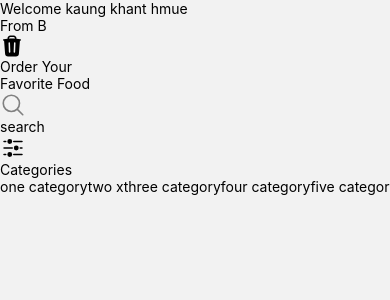
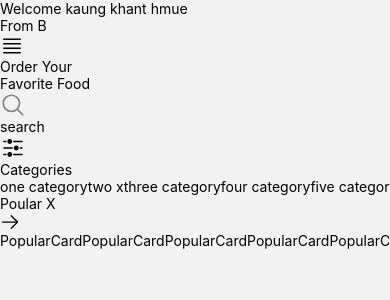
Before and after one commit to KaungKhanthmue/B-native, a React Native app: screen /Home in a window 390 px wide. Shown: the top 300 px of the page. Built offline with nearby package versions, Linux system fonts and the light colour scheme.

Commit message:
add popular

```diff
--- a/data.json
+++ b/data.json
@@ -10,5 +10,13 @@
     { "name": "eight category" },
     { "name": "nine category" },
     { "name": "ten category" }
+  ],
+  "popularxs":[
+    { "name": "one x"},
+    { "name": "two x"},
+    { "name": "three x"},
+    { "name": "four x"},
+    { "name": "five x"},
+    { "name": "six x"}
   ]
 }
--- a/screens/Home/HomeScreen.js
+++ b/screens/Home/HomeScreen.js
@@ -10,10 +10,13 @@ import { SafeAreaView } from "react-native-safe-area-context";
 import {
   AdjustmentsHorizontalIcon,
   TrashIcon,
+  Bars4Icon,
+  ArrowRightIcon
 } from "react-native-heroicons/solid";
 import { SvgXml } from "react-native-svg";
-import { categories } from "../../data.json";
+import { categories,popularxs } from "../../data.json";
 import Category from "./components/Category.js";
+import PopularCard from "./components/PopularCard.js";
 
 const HomeScreen = () => {
   const [name, setName] = useState("kaung khant hmue");
@@ -37,8 +40,8 @@ const HomeScreen = () => {
               </View>
               <View>
                 <TouchableOpacity>
-                  <View className="bg-gray-400 p-2 rounded-full mr-2">
-                    <TrashIcon size={24} color={"black"} />
+                  <View className="bg-white p-2 rounded-full mr-2">
+                    <Bars4Icon size={24} color={"black"} />
                   </View>
                 </TouchableOpacity>
               </View>
@@ -72,6 +75,21 @@ const HomeScreen = () => {
             </ScrollView>
           </View>
         </View>
+        <View className="mt-2  ">
+          <View className="mx-4">
+              <View className="flex-row justify-between w-full ">
+              <Text className="text-lg text-[#f19c13] mt-1">Poular X</Text>
+              <View className="p-2 bg-gray-300 rounded-full">
+                <ArrowRightIcon size={20} color={'black'}/>
+              </View>
+              </View>
+              <ScrollView horizontal showsHorizontalScrollIndicator={false} className=" mt-2">
+              {popularxs.map((popularx, index) => (
+                <PopularCard key={index} popularx={popularx} />
+              ))}
+            </ScrollView>
+          </View>
+        </View>
       </ScrollView>
     </>
   );
--- /dev/null
+++ b/screens/Home/components/PopularCard.js
@@ -0,0 +1,12 @@
+import { View, Text } from 'react-native'
+import React from 'react'
+
+const PopularCard = (popularx) => {
+  return (
+    <View className="mx-2 w-[250px] h-[220] bg-white flex-row items-center justify-center">
+      <Text>PopularCard</Text>
+    </View>
+  )
+}
+
+export default PopularCard
```
